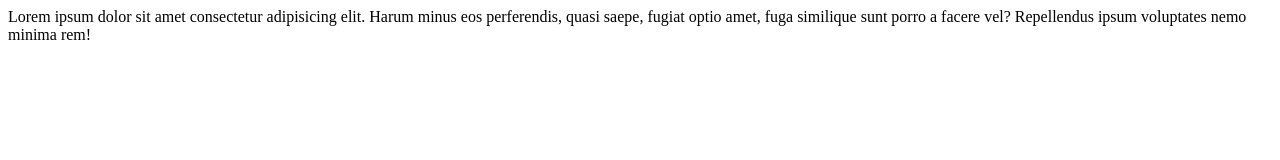
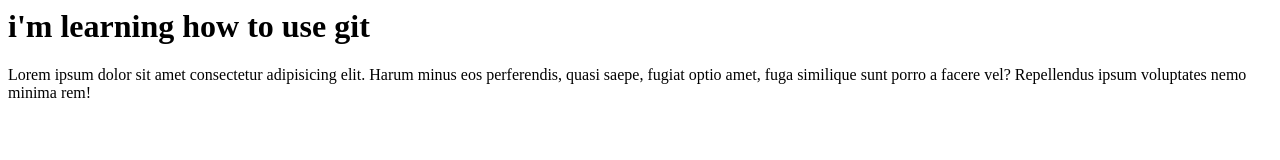
Before and after one commit to fotsoeddy/git-training, a plain HTML site: page index.html in a window 1280 px wide. Drawn offline with Linux system fonts and the light colour scheme.

Commit message:
4rd commit: modified index.html file

```diff
--- a/index.html
+++ b/index.html
@@ -5,6 +5,9 @@
     <title>Document</title>
 </head>
 <body>
+    <main>
+        <h1>i'm learning how to use git</h1>
+    </main>
     Lorem ipsum dolor sit amet consectetur adipisicing elit. Harum minus eos perferendis, quasi saepe, fugiat optio amet, fuga similique sunt porro a facere vel? Repellendus ipsum voluptates nemo minima rem!
 </body>
 </html>
```
